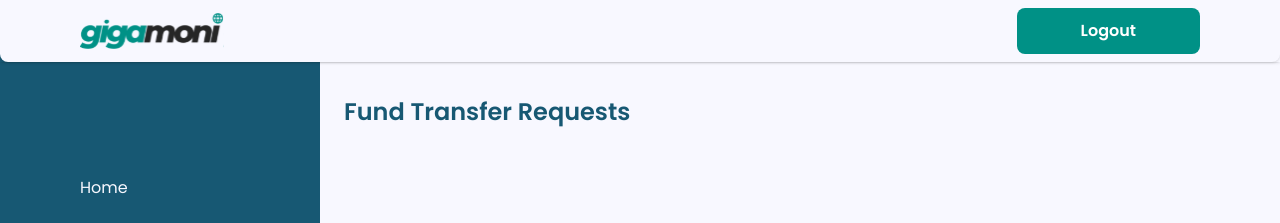
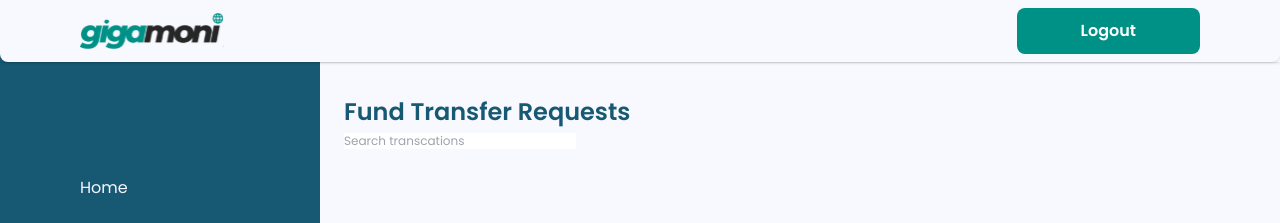
Before and after one commit to himarnoel/gigamoniadmin, a React (Vite) app: page /transfer in a window 1280 px wide. Shown: the top 223 px of the page. Built offline with nearby package versions, Linux system fonts and the light colour scheme.

Commit message:
transfer

```diff
--- a/src/Paths/Transfer.jsx
+++ b/src/Paths/Transfer.jsx
@@ -6,6 +6,11 @@ const Transfer = () => {
       <p className="text-2xl font-semibold text-[#175873]">
         Fund Transfer Requests
       </p>
+      <input
+        type="text rounded"
+        placeholder="Search transcations"
+        className="appearance-none focus:ring-0 focus: text-xs"
+      />
 
       <div className="flex mt-10 w-full h-[1rem]"></div>
     </div>
```
